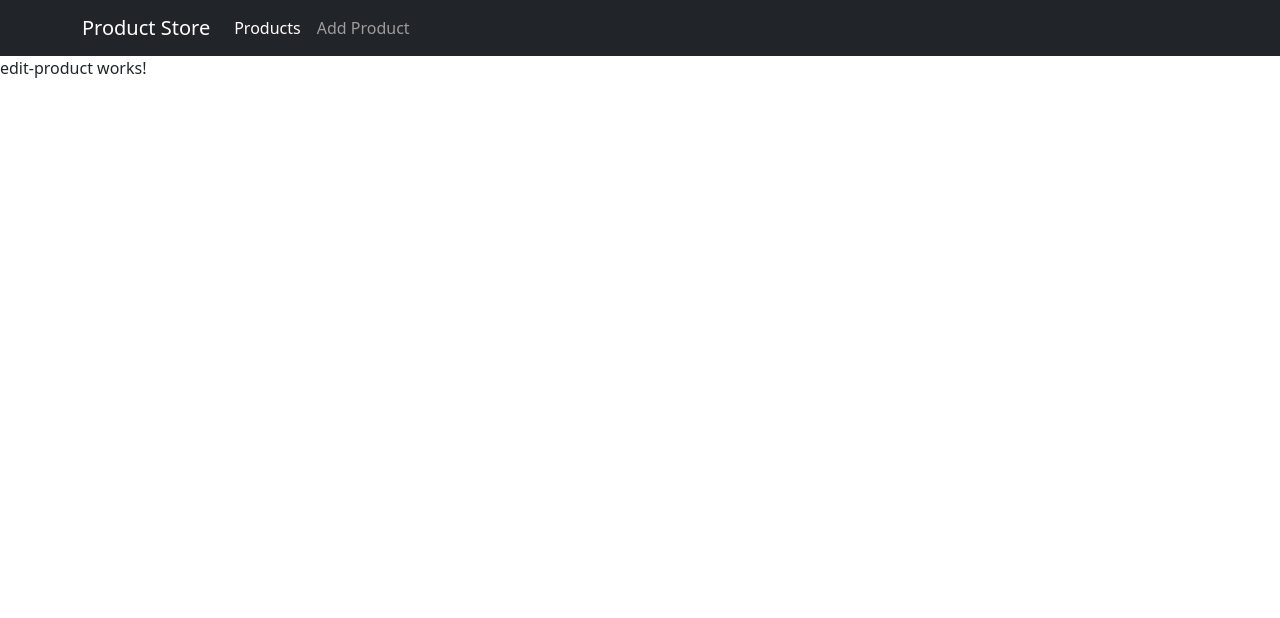
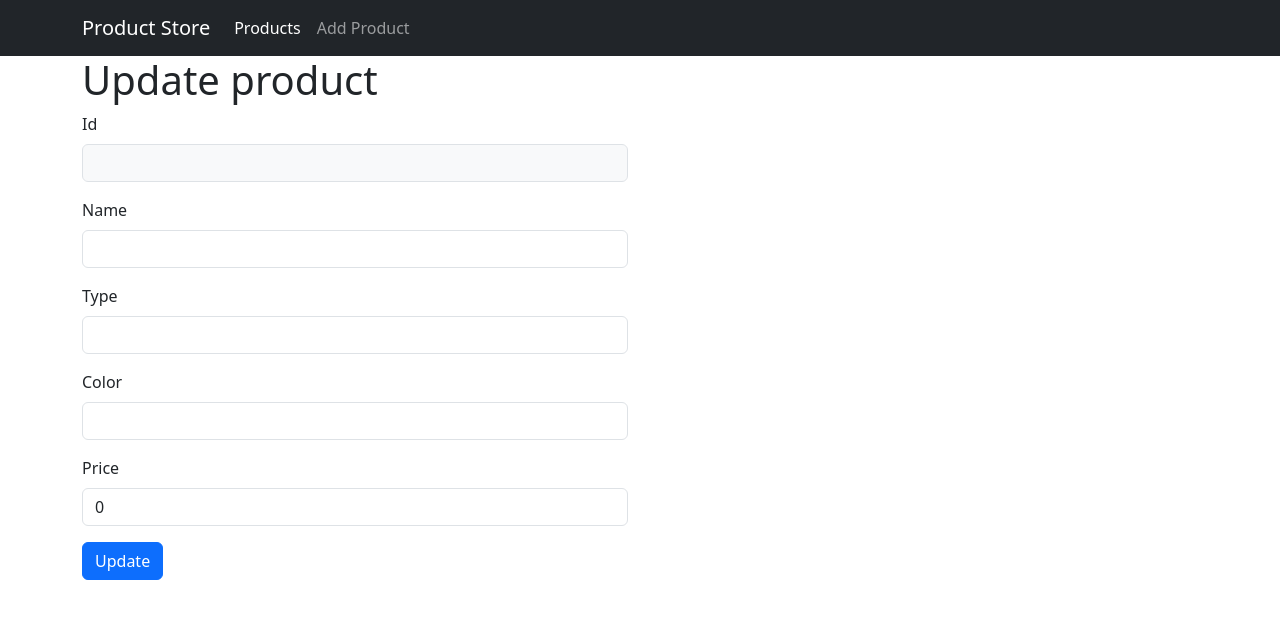
Before and after one commit to thatsBruno/ProductStore-FE, an Angular app: page /products/edit/1 in a window 1280 px wide. Shown: the top 618 px of the page. Built offline with nearby package versions, Linux system fonts and the light colour scheme; no server answers.

Commit message:
edit methods

```diff
--- a/src/app/components/edit-product/edit-product.component.html
+++ b/src/app/components/edit-product/edit-product.component.html
@@ -1 +1,30 @@
-<p>edit-product works!</p>
+<div class="container">
+    <h1>Update product</h1>
+    <div class="row">
+        <div class="col-6">
+            <form #form="ngForm" (ngSubmit)="updateProducts()">
+                <div class="mb-3">
+                    <label for="id" class="form-label">Id</label>
+                    <input type="text" class="form-control bg-light" id="id" name="id" readonly [(ngModel)] = "updateProductRequest.Name">
+                  </div>
+                <div class="mb-3">
+                  <label for="name" class="form-label">Name</label>
+                  <input type="text" class="form-control" id="name" name="name" [(ngModel)] = "updateProductRequest.Name">
+                </div>
+                <div class="mb-3">
+                  <label for="type" class="form-label">Type</label>
+                  <input type="text" class="form-control" id="type" name="type" [(ngModel)] = "updateProductRequest.Type">
+                </div>
+                <div class="mb-3">
+                    <label for="color" class="form-label">Color</label>
+                    <input type="text" class="form-control" id="color" name="color" [(ngModel)] = "updateProductRequest.Color">
+                  </div>
+                  <div class="mb-3">
+                    <label for="price" class="form-label">Price</label>
+                    <input type="number" class="form-control" id="price" name="price" [(ngModel)] = "updateProductRequest.Price">
+                  </div>
+                <button type="submit" class="btn btn-primary">Update</button>
+            </form>
+        </div>
+    </div>
+</div>
--- a/src/app/components/edit-product/edit-product.component.ts
+++ b/src/app/components/edit-product/edit-product.component.ts
@@ -1,10 +1,54 @@
-import { Component } from '@angular/core';
+import { Component, OnInit } from '@angular/core';
+import { ActivatedRoute, Router } from '@angular/router';
+import { Product } from 'src/app/models/product.model';
+import { ProductsService } from 'src/app/services/products.service';
 
 @Component({
   selector: 'app-edit-product',
   templateUrl: './edit-product.component.html',
   styleUrls: ['./edit-product.component.css']
 })
-export class EditProductComponent {
+export class EditProductComponent implements OnInit {
+
+  updateProductRequest: Product = {
+    id: '',
+    Name: '',
+    Type: '',
+    Color: '',
+    Price: 0
+  };
+
+  constructor(private router: Router,
+    private productsService: ProductsService,
+    private route: ActivatedRoute) { }
+
+  ngOnInit(): void {
+    this.route.paramMap.subscribe({
+      next: (params) => {
+        const id = params.get('id');
+
+        if(id) {
+          this.productsService.getProduct(id)
+            .subscribe({
+              next: (response) => {
+                this.updateProductRequest = response;
+              }
+            })
+        }
+      }
+    })
+  }
+
+  updateProducts(){
+    this.productsService.updateProduct(this.updateProductRequest.id, this.updateProductRequest)
+      .subscribe({
+        next: (response) => {
+          this.router.navigate(['products']);
+        },
+        error: (error) => {
+          console.log(error)
+        }
+      })
+  }
 
 }
--- a/src/app/services/products.service.ts
+++ b/src/app/services/products.service.ts
@@ -20,5 +20,11 @@ export class ProductsService {
     return this.http.post<Product>(this.baseApiUrl + "/api/products", newProduct);
   }
 
+  getProduct(id: string): Observable<Product> {
+    return this.http.get<Product>(this.baseApiUrl + '/api/products/' + id );
+  }
 
+  updateProduct(id: string, updateProductRequest: Product): Observable<Product> {
+    return this.http.put<Product>(this.baseApiUrl + '/api/products/' + id, updateProductRequest);
+  }
 }
```
